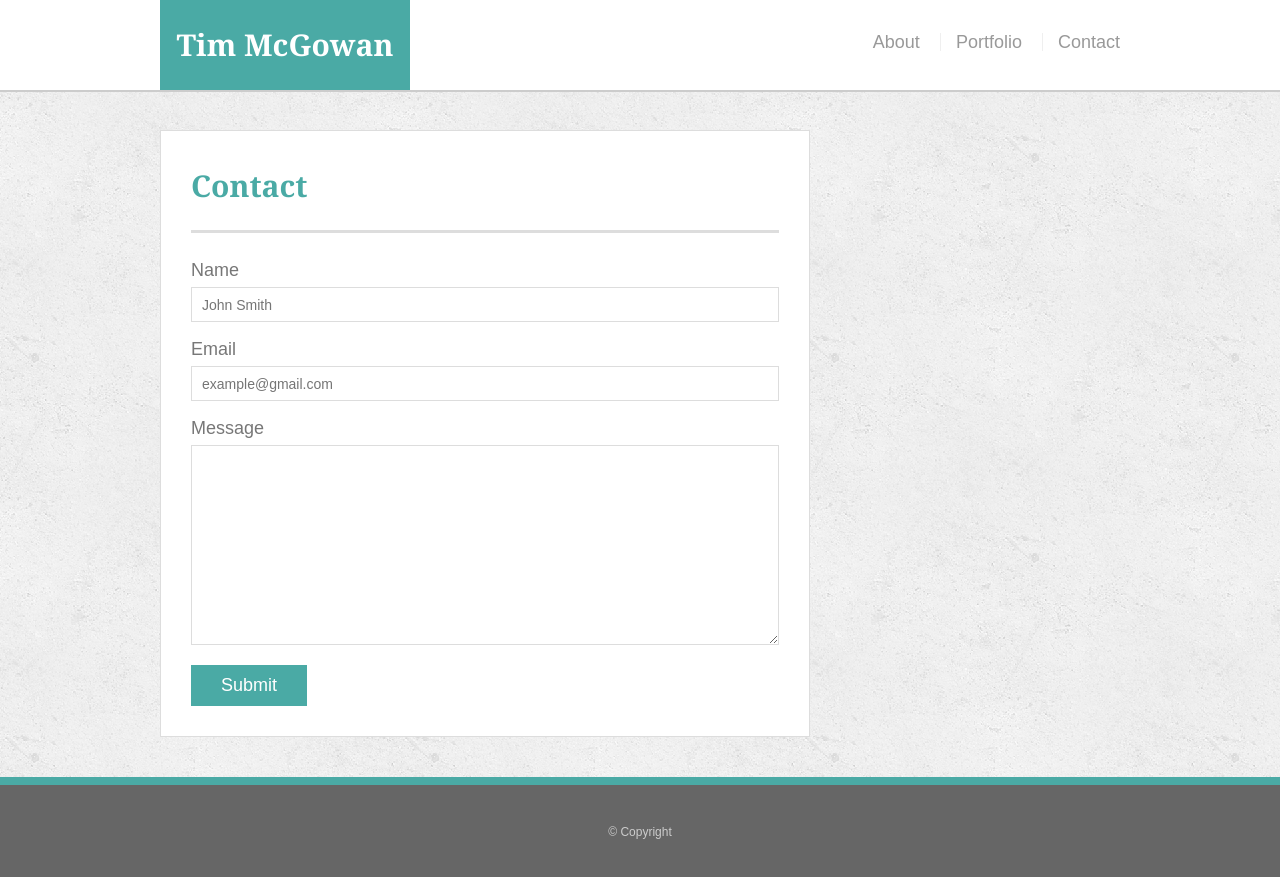
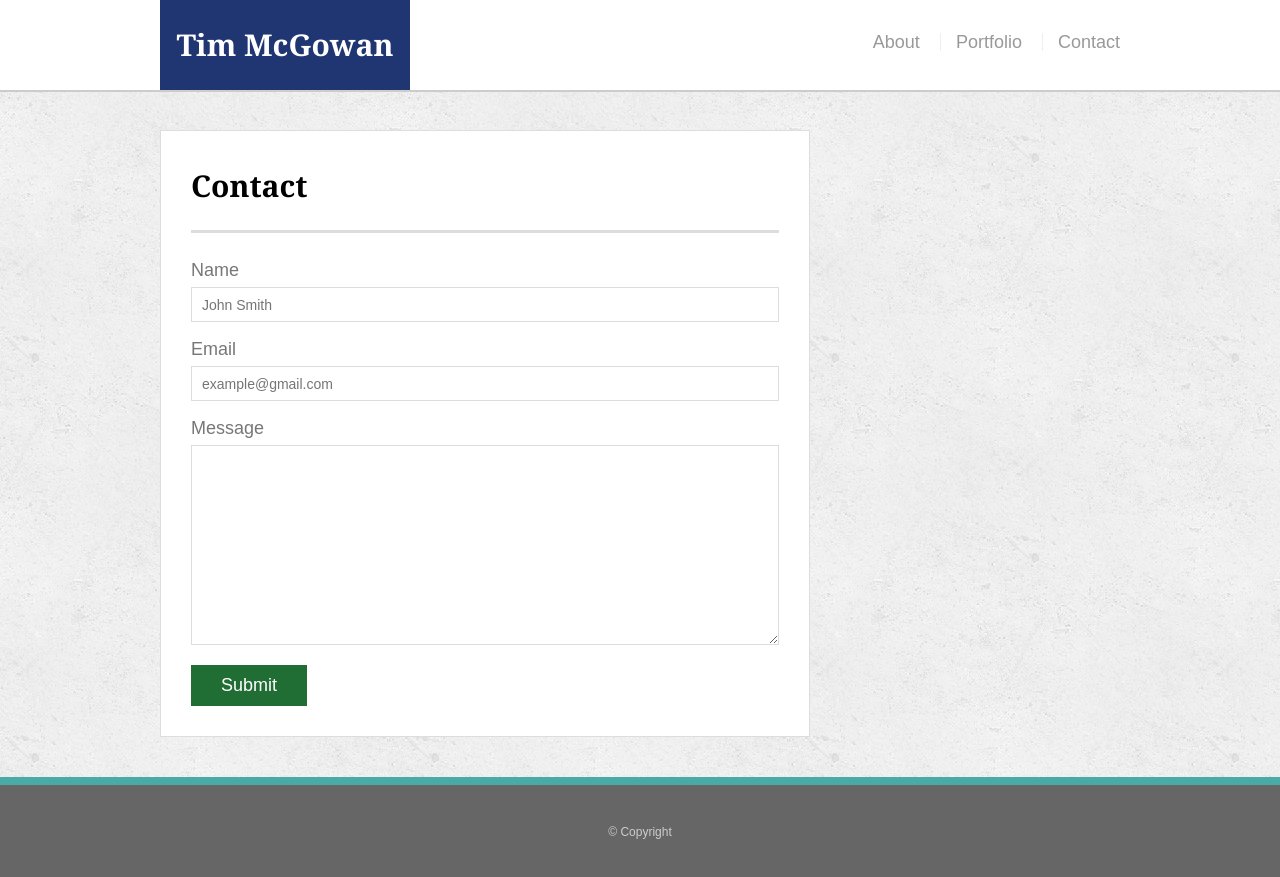
Before and after one commit to timmcgowan/Bootstrap-Portfolio, a plain HTML site: page contact.html in a window 1280 px wide. Drawn offline with Linux system fonts and the light colour scheme.

Commit message:
style tweak

```diff
--- a/assets/css/style.css
+++ b/assets/css/style.css
@@ -63,7 +63,7 @@ h3 {
   /* Typography */
   font-family: Georgia, Times, "Times New Roman", serif;
   font-weight: 700;
-  color: #4aaaa5;
+  color: #000002;
 }
 
 h1 {
@@ -121,7 +121,7 @@ h3 {
   text-decoration: none;
 
   /* Visual */
-  background: #4aaaa5;
+  background: #203672;
 }
 
 nav {
@@ -376,7 +376,7 @@ input[type=submit] {
 
   /* Misc */
   cursor: pointer;
-  background: #4aaaa5;
+  background: #206e33;
 
   /* Visual */
   border: 0 none;
```
Also changed, not shown: 1 other file.
